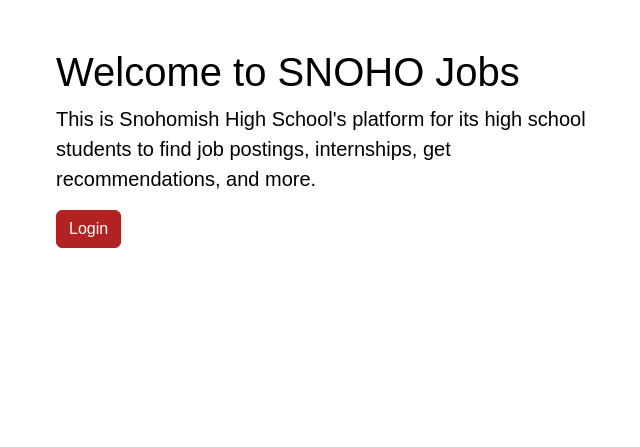
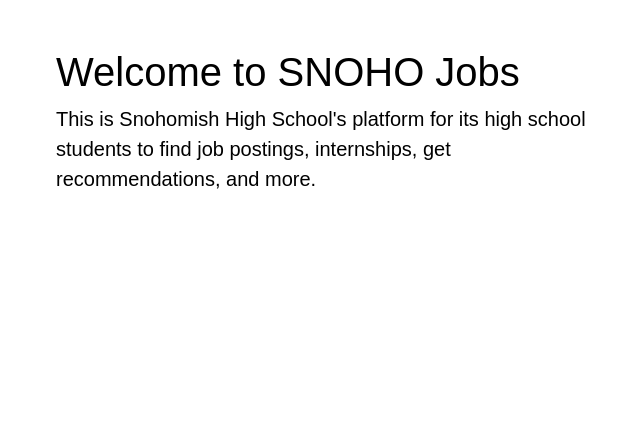
Before and after one commit to mugdha-bhatnagar/FBLA-Website, a Flask app: page / in a window 1280 px wide. Shown: the part 56-503 px from the top of the page, without its empty margins (26-666 px from the left). Run offline with Flask 3, Linux system fonts and the light colour scheme.

Commit message:
needed to commit

```diff
--- a/templates/home.html
+++ b/templates/home.html
@@ -16,7 +16,6 @@
             <div class="col-md-6">
                 <h1>Welcome to SNOHO Jobs</h1>
                 <p class="lead">This is Snohomish High School's platform for its high school students to find job postings, internships, get recommendations, and more.</p>
-                <a href="{{ url_for('login') }}" class="btn btn-primary">Login</a>
             </div>
         </div>
     </div>
```
